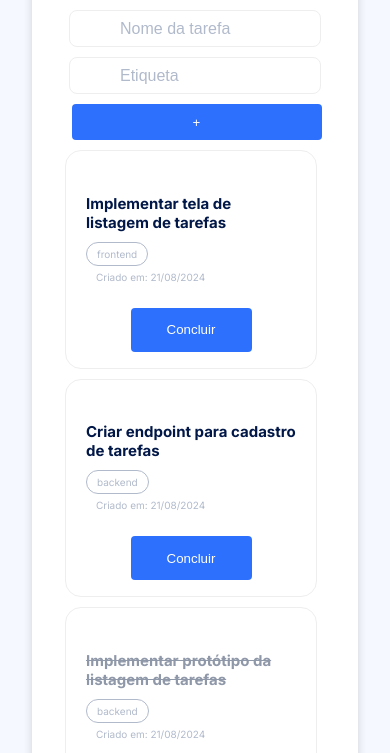
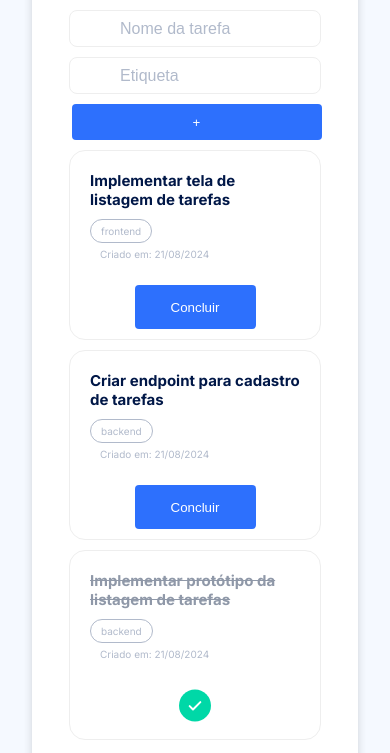
Before and after one commit to nelsonlima1989/RID219920_desafio03, a plain HTML site: page index.html in a window 390 px wide. Shown: the part 91-844 px from the top of the page. Drawn offline with Linux system fonts and the light colour scheme.

Commit message:
initial commit

```diff
--- a/style.css
+++ b/style.css
@@ -215,6 +215,8 @@ footer{
 
     input{
         width: 100%;
+
+
     }
 
     .crate-todo-section{
@@ -263,16 +265,24 @@ footer{
         align-items: center;
     }
 
+    #card-tasks{
+        display: flex;
+        flex-direction: column;
+        justify-content: center;
+        align-items: center;
+    }
+
     #content{
         margin: 0;
         margin-top: 1rem;
-        margin-left: 3.3rem;
+        padding: 0;
+        padding-bottom: 1rem;
         width: 100%;
         max-width: 25rem;
         display: flex;
         flex-direction: column;
-        justify-content: center;
-        align-items: center;
+
+
     }
 
     #card{
@@ -286,6 +296,14 @@ footer{
     ul > li:last-child{
         display: flex;
         flex-direction: column;
+    }
+
+    ul > li:first-child{
+        padding: 0;
+    }
+
+    ul > li > h2{
+        margin: 0;
     }
 
     #tag-marked{
```
Also changed, not shown: 1 other file.
